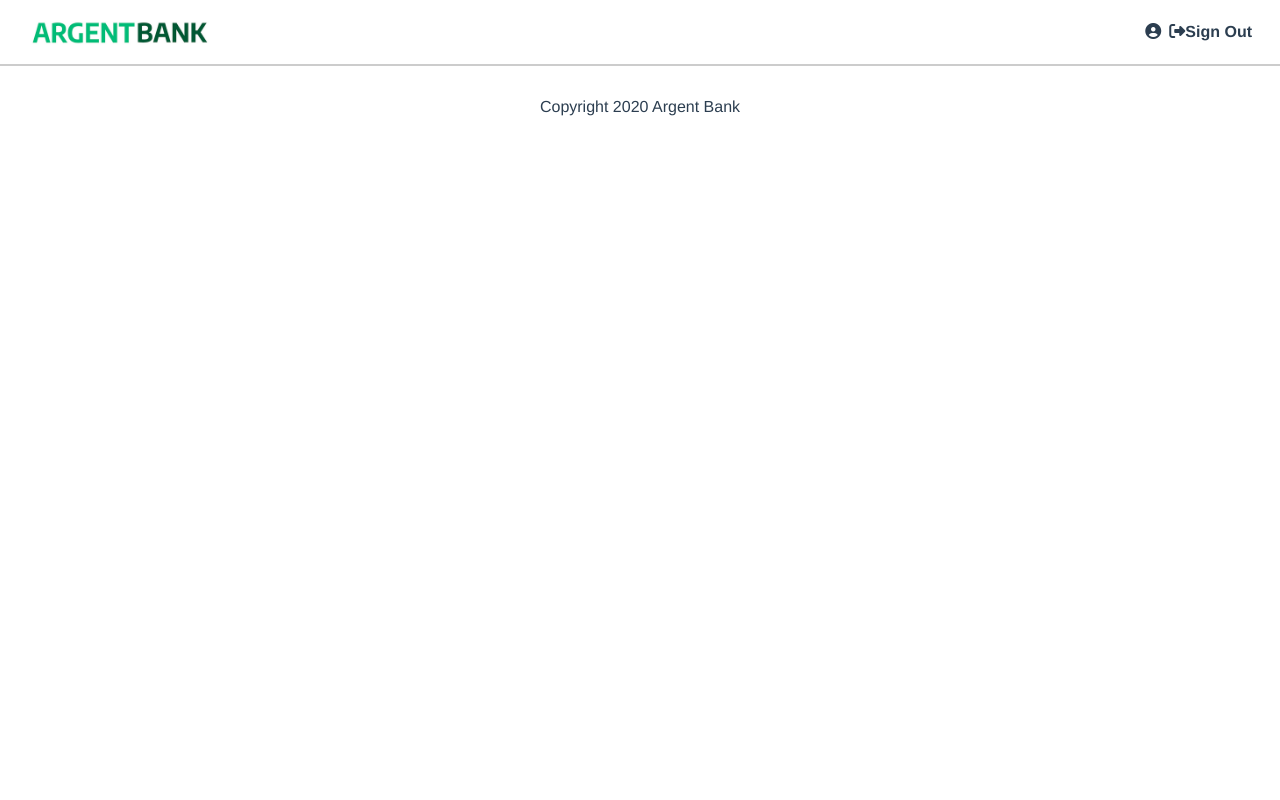
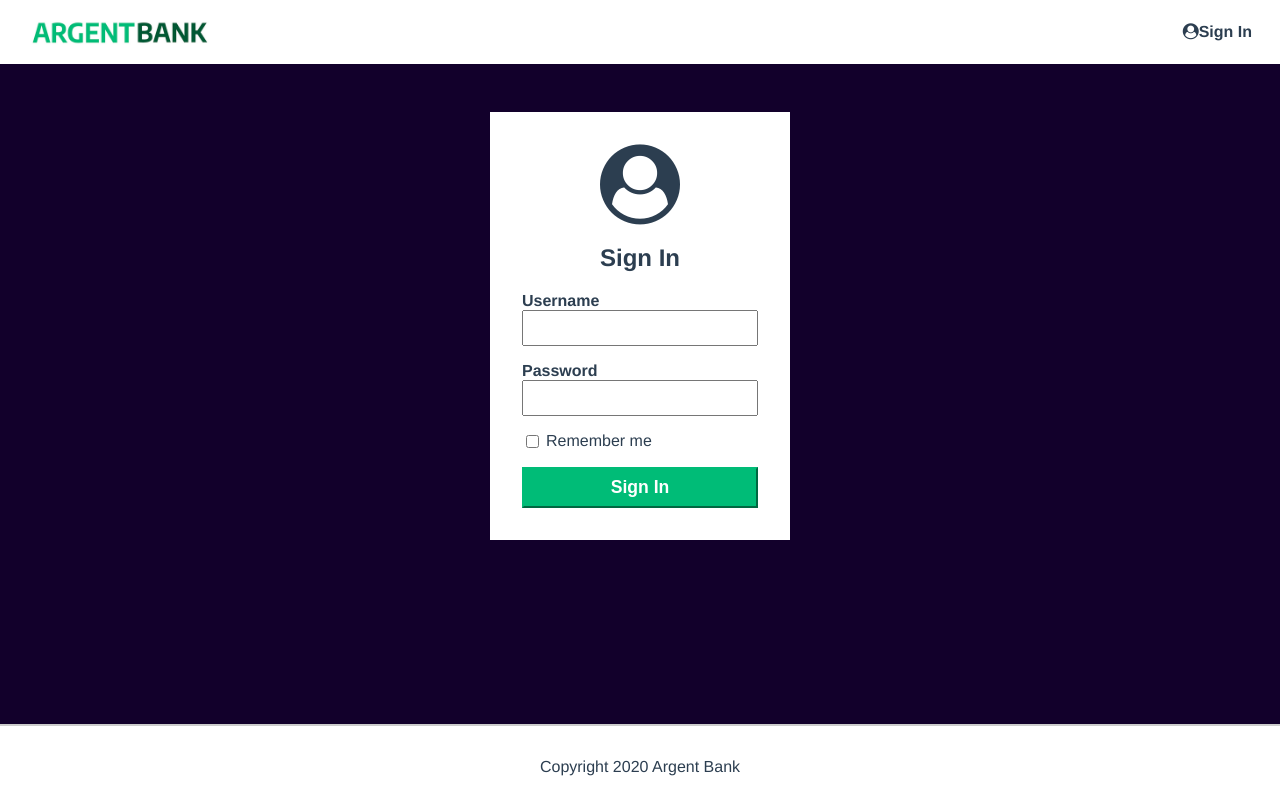
Before and after one commit to Carbone6C/ArgentBank, a React (Vite) app in the folder Website ArgentBank/: page /signIn in a window 1280 px wide. Built offline with nearby package versions, Linux system fonts and the light colour scheme.

Commit message:
Création de la page SignIn

```diff
--- a/Website ArgentBank/index.html
+++ b/Website ArgentBank/index.html
@@ -4,10 +4,10 @@
     <meta charset="UTF-8" />
     <link rel="icon" type="image/svg+xml" href="/vite.svg" />
     <meta name="viewport" content="width=device-width, initial-scale=1.0" />
-    <script
-      src="https://kit.fontawesome.com/07ef78745e.js"
-      crossorigin="anonymous"
-    ></script>
+    <link
+      rel="stylesheet"
+      href="https://stackpath.bootstrapcdn.com/font-awesome/4.7.0/css/font-awesome.min.css"
+    />
     <title>Vite + React</title>
   </head>
   <body>
--- a/Website ArgentBank/src/components/Navbar/navbar.jsx
+++ b/Website ArgentBank/src/components/Navbar/navbar.jsx
@@ -2,7 +2,7 @@ import { NavLink, Link } from 'react-router-dom'
 import argentBankLogo from '../../assets/img/argentBankLogo.png'
 
 function Navbar() {
-  const loggedIn = true
+  const loggedIn = false
 
   // Rendu du composant Header
   return (
--- a/Website ArgentBank/src/css/main.css
+++ b/Website ArgentBank/src/css/main.css
@@ -4,6 +4,12 @@ html {
   -moz-osx-font-smoothing: grayscale;
   text-align: center;
   color: #2c3e50;
+}
+
+#root {
+	display: flex;
+	flex-direction: column;
+	min-height: 100vh;
 }
 
 body {
--- a/Website ArgentBank/src/main.jsx
+++ b/Website ArgentBank/src/main.jsx
@@ -2,8 +2,8 @@ import React from 'react'
 import ReactDOM from 'react-dom/client'
 import { BrowserRouter as Router, Route, Routes } from 'react-router-dom'
 import Home from './pages/Home/home'
+import SignIn from './pages/SignIn/signin'
 /*
-import SignIn from './pages/SignIn/signin'
 import Dashboard from './pages/Dashboard/dashboard'
 import Error from './pages/Error/error'
 */
@@ -17,8 +17,8 @@ ReactDOM.createRoot(document.getElementById('root')).render(
       <Navbar />
       <Routes>
         <Route path="/" element={<Home />} />
+        <Route path="/signIn" element={<SignIn />} />
         {/* <Route path="/dashboard" element={<Dashboard />} />
-        <Route path="/signIn" element={<SignIn />} />
         <Route path="*" element={<Error />} /> */}
       </Routes>
       <Footer />
--- a/Website ArgentBank/src/pages/SignIn/signin.jsx
+++ b/Website ArgentBank/src/pages/SignIn/signin.jsx
@@ -0,0 +1,30 @@
+function SignIn() {
+  return (
+    <main className="main bg-dark">
+      <section className="sign-in-content">
+        <i className="fa fa-user-circle sign-in-icon"></i>
+        <h1>Sign In</h1>
+        <form>
+          <div className="input-wrapper">
+            <label htmlFor="username">Username</label>
+            <input type="text" id="username" />
+          </div>
+          <div className="input-wrapper">
+            <label htmlFor="password">Password</label>
+            <input type="password" id="password" />
+          </div>
+          <div className="input-remember">
+            <input type="checkbox" id="remember-me" />
+            <label htmlFor="remember-me">Remember me</label>
+          </div>
+
+          <button type="submit" className="sign-in-button">
+            Sign In
+          </button>
+        </form>
+      </section>
+    </main>
+  )
+}
+
+export default SignIn
```
